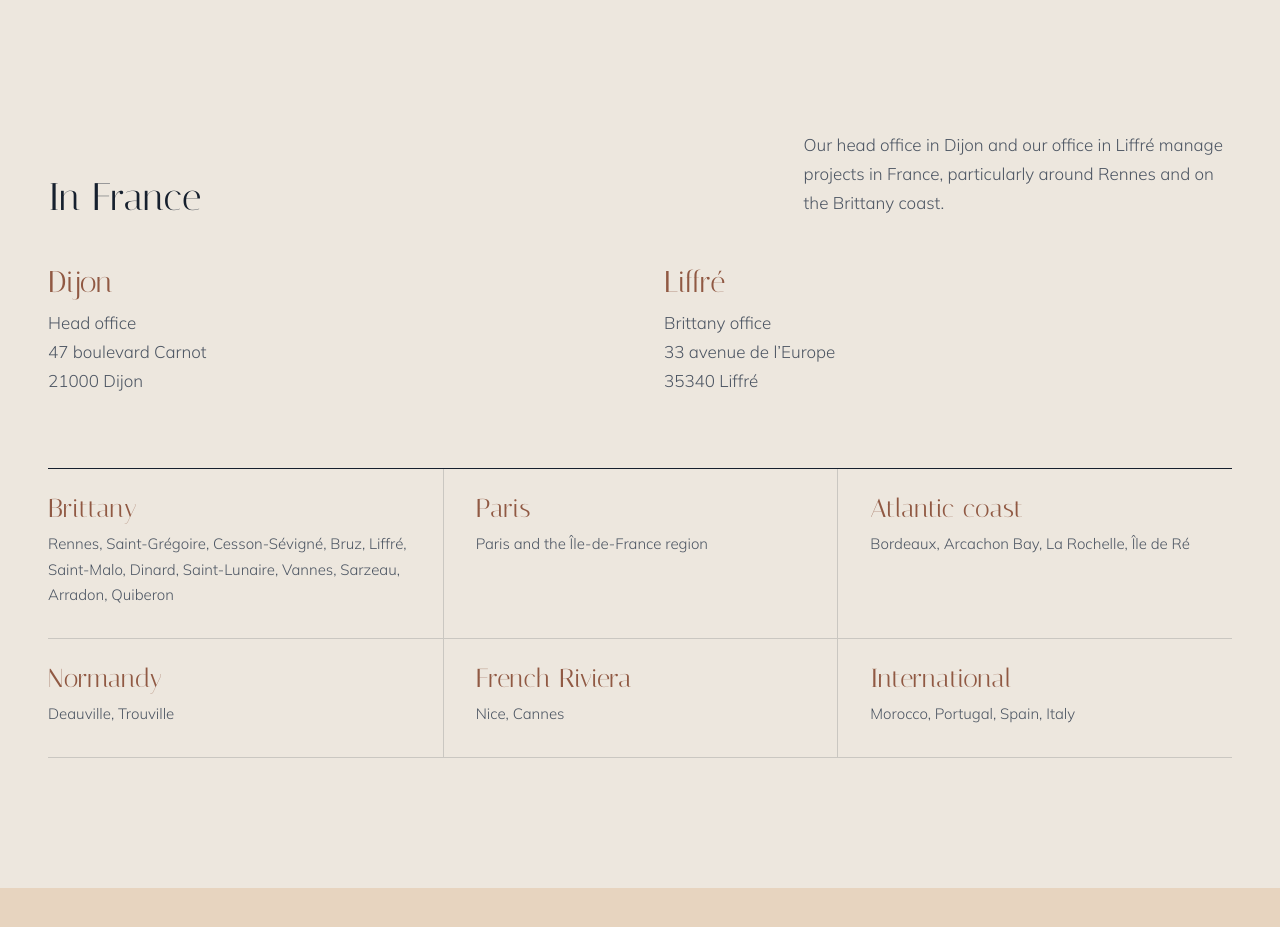
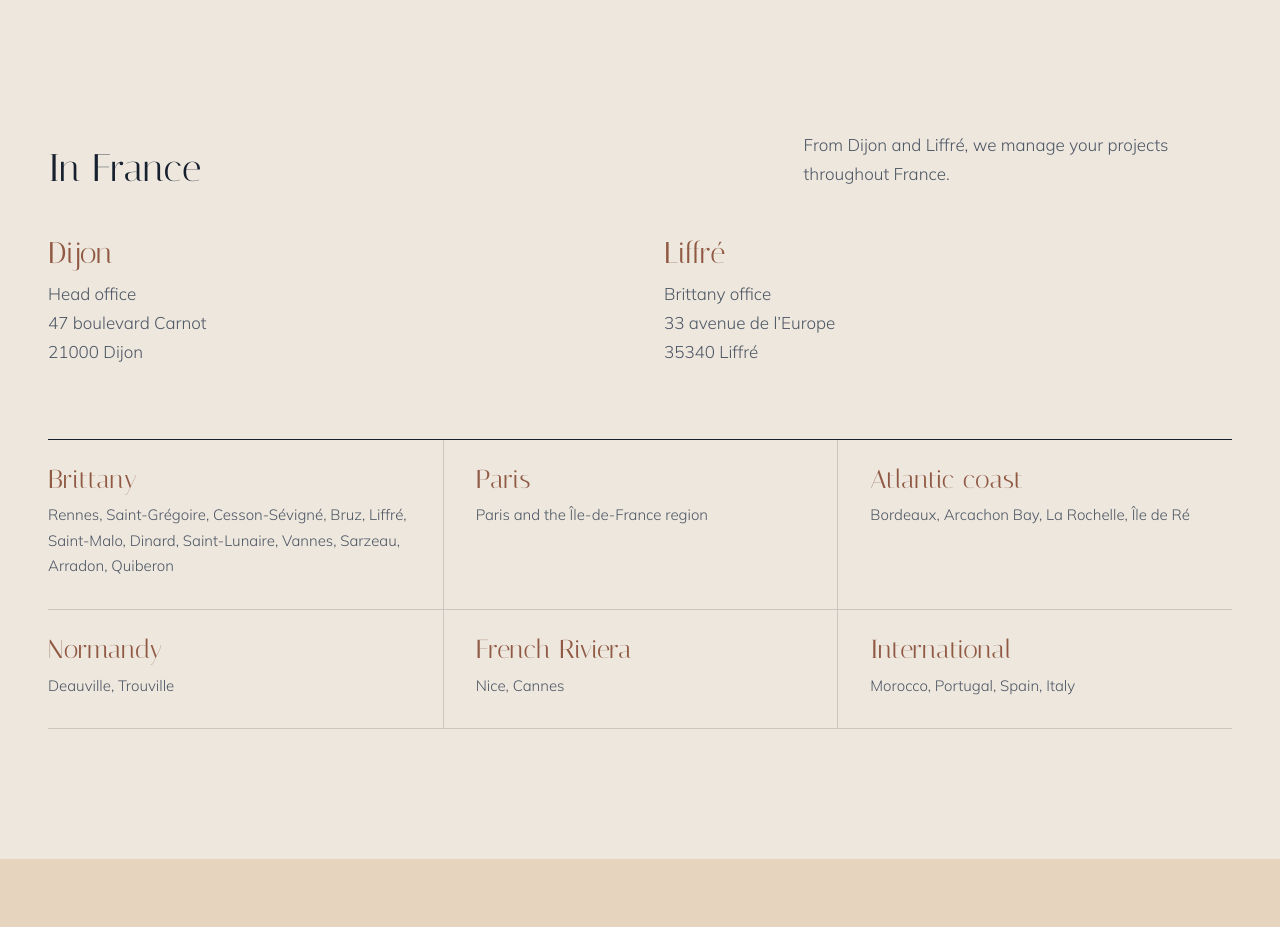
Before and after one commit to nathanloiseaupro/atna-apercu, a plain HTML site: page en/agence/index.html in a window 1280 px wide. Shown: the part 2700-3627 px from the top of the page. Drawn offline with Linux system fonts and the light colour scheme.

Commit message:
Page Agence : projets suivis partout en France

```diff
--- a/en/agence/index.html
+++ b/en/agence/index.html
@@ -62,7 +62,7 @@
   <div class="personnes apparait"><div><h3>Alexandre Naïme</h3><span>President, DPLG architect</span><p>Engineer in sustainable development and construction economist, with more than twenty-five years of experience and 120 million euros of completed projects in France, Morocco and Niger. Elected member of the Regional Council of the Order of Architects for the El Jadida-Safi region.</p></div><div><h3>Johann Orain</h3><span>Managing director, interior architect</span><p>More than twelve years devoted to high-end residences, from design to site coordination and interior design.</p></div></div>
 </section>
 <section class="bloc nuit-fond" aria-labelledby="t-france">
-  <div class="tete apparait"><h2 id="t-france">In France</h2><p>Our head office in Dijon and our office in Liffré manage projects in France, particularly around Rennes and on the Brittany coast.</p></div>
+  <div class="tete apparait"><h2 id="t-france">In France</h2><p>From Dijon and Liffré, we manage your projects throughout France.</p></div>
   <div class="implantations apparait"><div><h3>Dijon</h3><address>Head office<br>47 boulevard Carnot<br>21000 Dijon</address></div><div><h3>Liffré</h3><address>Brittany office<br>33 avenue de l’Europe<br>35340 Liffré</address></div></div>
   <div class="regions apparait"><div><h3>Brittany</h3><p>Rennes, Saint-Grégoire, Cesson-Sévigné, Bruz, Liffré, Saint-Malo, Dinard, Saint-Lunaire, Vannes, Sarzeau, Arradon, Quiberon</p></div><div><h3>Paris</h3><p>Paris and the Île-de-France region</p></div><div><h3>Atlantic coast</h3><p>Bordeaux, Arcachon Bay, La Rochelle, Île de Ré</p></div><div><h3>Normandy</h3><p>Deauville, Trouville</p></div><div><h3>French Riviera</h3><p>Nice, Cannes</p></div><div><h3>International</h3><p>Morocco, Portugal, Spain, Italy</p></div></div>
 </section>
```
Also changed, not shown: agence/index.html (+1 -1 lines).
